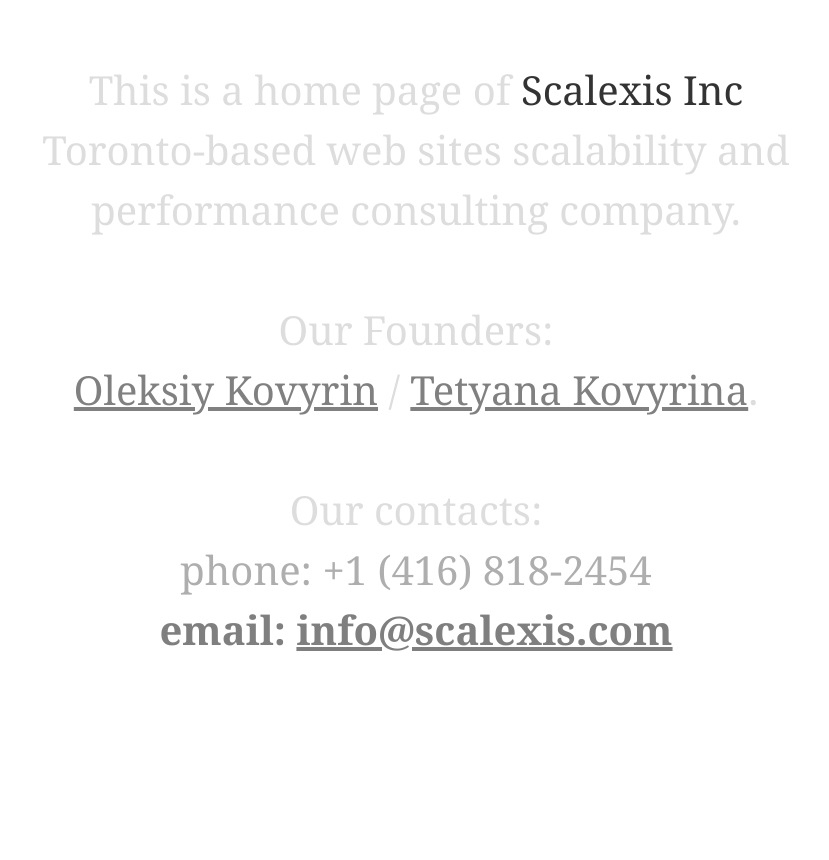
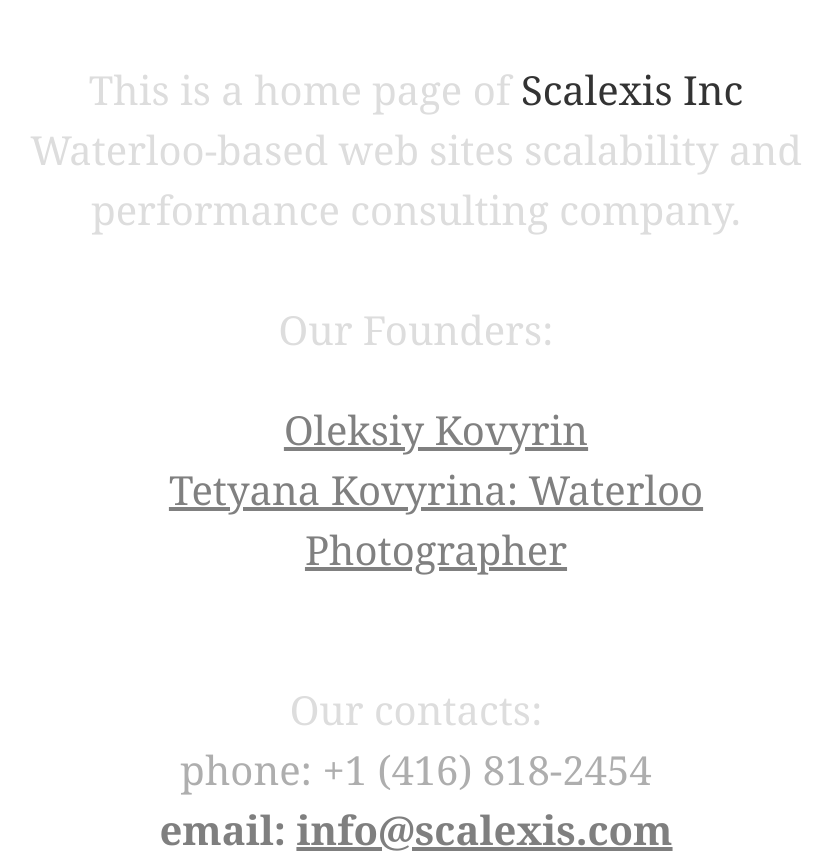
Before and after one commit to kovyrin/scalexis.com, a plain HTML site: page index.html in a window 1280 px wide. Shown: the whole page, without its empty margins (224-1053 px from the left). Before the commit the page ends 800 px from the top, so only its background shows below. Drawn offline with Linux system fonts and the light colour scheme.

Commit message:
Fix links

```diff
--- a/index.html
+++ b/index.html
@@ -20,10 +20,13 @@
   <body>
     <div id="container" class="vcard">
       This is a home page of <span class="fn">Scalexis Inc</span><br/>
-      Toronto-based web sites scalability and performance consulting company.<br />
+      Waterloo-based web sites scalability and performance consulting company.<br />
       <br/>
       Our Founders:<br/>
-      <a href="http://kovyrin.net/" class="url">Oleksiy Kovyrin</a> / <a href="http://kovyrina.info/" class="url">Tetyana Kovyrina</a>.<br/>
+      <ul>
+        <a href="https://kovyrin.net/" class="url">Oleksiy Kovyrin</a><br/>
+        <a href="https://www.kovyrina.photo" class="url">Tetyana Kovyrina: Waterloo Photographer</a><br/>
+      </ul>
       <br/>
       Our contacts:<br/>
         <span class="tel">phone: +1 (416) 818-2454</span><br/>
```
